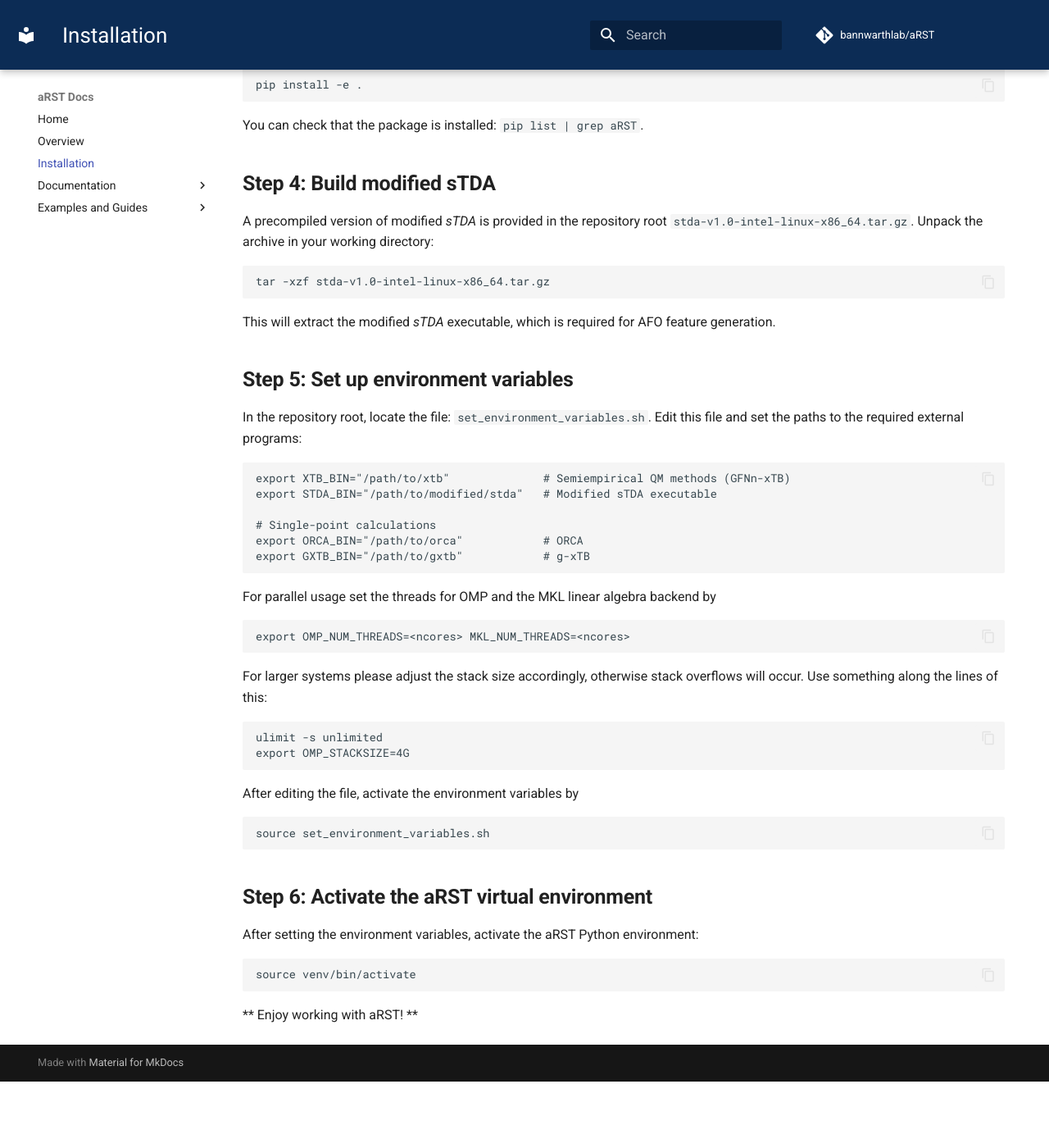
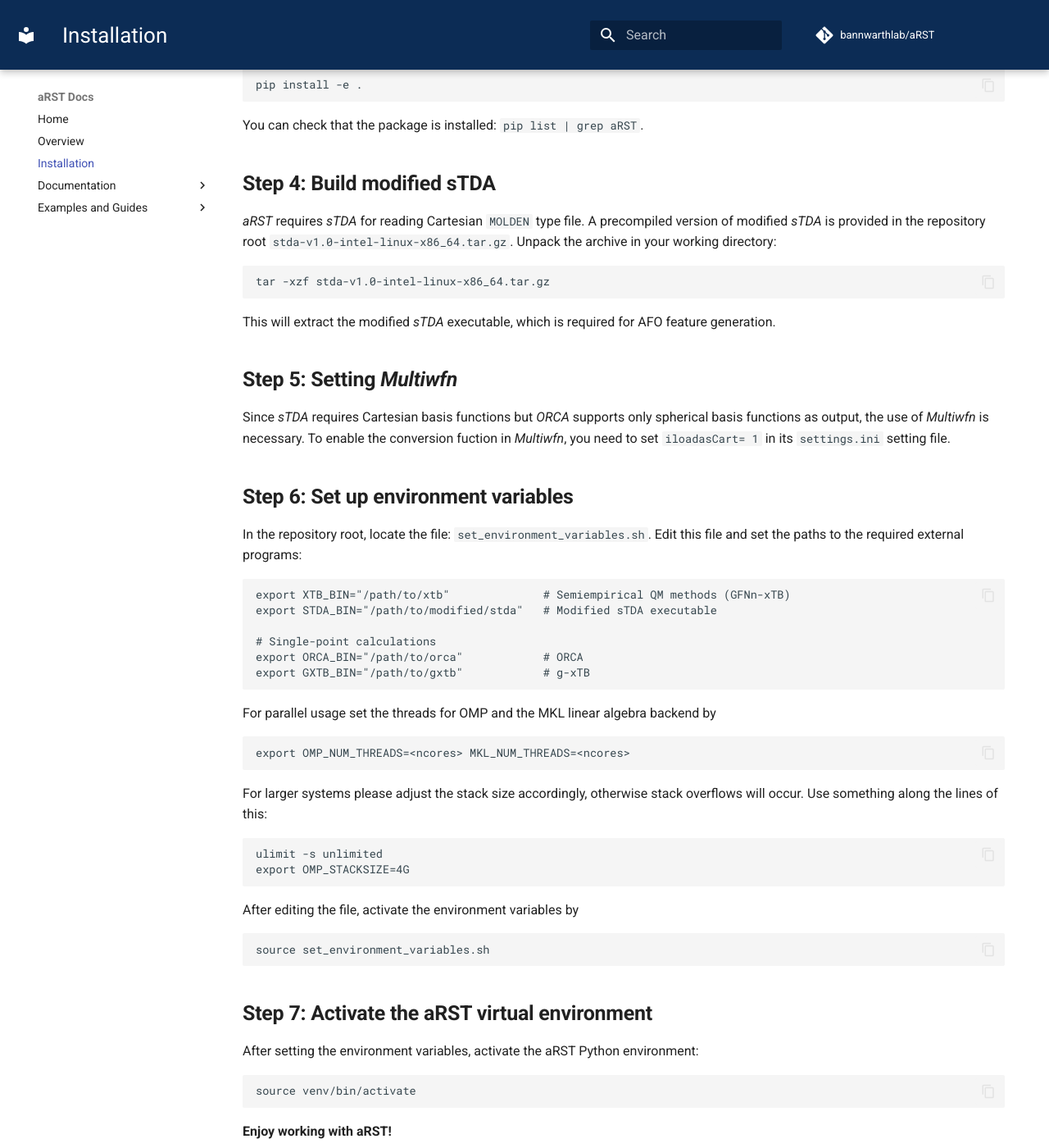
Before and after one commit to BannwarthLab/aRST, an MkDocs documentation site: the page built from docs/installation.md, in a window 1280 px wide and 1400 px high, scrolled down 842 px. Shown: the whole window at 82% size. Built offline with MkDocs 1.6.1 and Material for MkDocs 9.7.7, drawn with Linux system fonts in a browser that asks for light colours; before the commit the page ends 2161 px from its top, so only the background shows below that.

Commit message:
add docs

````diff
--- a/docs/installation.md
+++ b/docs/installation.md
@@ -29,6 +29,7 @@
 You can check that the package is installed: `pip list | grep aRST`.
 
 ## Step 4: Build modified sTDA
+*aRST* requires *sTDA* for reading Cartesian `MOLDEN` type file.
 A precompiled version of modified *sTDA* is provided in the repository root `stda-v1.0-intel-linux-x86_64.tar.gz`.
 Unpack the archive in your working directory:
 ```
@@ -36,7 +37,11 @@
 ```
 This will extract the modified *sTDA* executable, which is required for AFO feature generation.
 
-## Step 5: Set up environment variables
+## Step 5: Setting *Multiwfn*
+Since *sTDA* requires Cartesian basis functions but *ORCA* supports only spherical basis functions as output, the use of *Multiwfn* is necessary.
+To enable the conversion fuction in *Multiwfn*, you need to set `iloadasCart= 1` in its `settings.ini` setting file.
+
+## Step 6: Set up environment variables
 In the repository root, locate the file: `set_environment_variables.sh`.
 Edit this file and set the paths to the required external programs:
 ```angular2html
@@ -62,10 +67,10 @@
 source set_environment_variables.sh
 ```
 
-## Step 6: Activate the aRST virtual environment
+## Step 7: Activate the aRST virtual environment
 After setting the environment variables, activate the aRST Python environment:
 ```angular2html
 source venv/bin/activate
 ```
 
-** Enjoy working with aRST! **
+**Enjoy working with aRST!**
````
Also changed, not shown: docs/documentation/index.md (+1 -2 lines).
